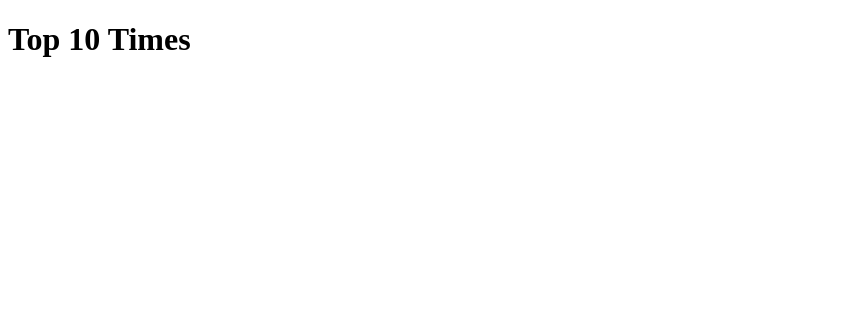
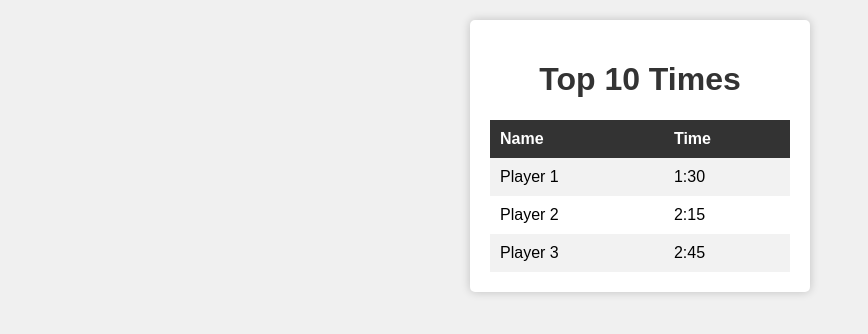
Before and after one commit to Kristofer-Robin/PicViewer, a website: page results.html in a window 1280 px wide. Shown: the whole page, without its empty margins (0-868 px from the left). Drawn offline with Linux system fonts and the light colour scheme; no server answers.

Commit message:
visual table [#186627556]

```diff
--- a/results.html
+++ b/results.html
@@ -2,6 +2,7 @@
 <html lang="en">
 <head>
   <meta charset="UTF-8">
+  <meta name="viewport" content="width=device-width, initial-scale=1.0">
   <title>Top 10 Times</title>
   <script>
 
@@ -20,12 +21,67 @@
     });
 
   </script>
+  <style>
+    body {
+      font-family: Arial, sans-serif;
+      background-color: #f0f0f0;
+    }
+    .leaderboard {
+      width: 300px;
+      margin: 20px auto;
+      background-color: #fff;
+      border-radius: 5px;
+      box-shadow: 0px 0px 10px rgba(0, 0, 0, 0.2);
+      padding: 20px;
+    }
+    h1 {
+      text-align: center;
+      color: #333;
+    }
+    table {
+      width: 100%;
+      border-collapse: collapse;
+    }
+    th, td {
+      padding: 10px;
+      text-align: left;
+    }
+    th {
+      background-color: #333;
+      color: #fff;
+    }
+    tr:nth-child(even) {
+      background-color: #f2f2f2;
+    }
+    tr:hover {
+      background-color: #ddd;
+    }
+  </style>
 </head>
 <body>
-<h1>Top 10 Times</h1>
 
-<!-- Inside results.html -->
-<div id="leaderboard"></div>
+<div class="leaderboard">
+  <h1>Top 10 Times</h1>
+  <table>
+    <tr>
+      <th>Name</th>
+      <th>Time</th>
+    </tr>
+    <tr>
+      <td>Player 1</td>
+      <td>1:30</td>
+    </tr>
+    <tr>
+      <td>Player 2</td>
+      <td>2:15</td>
+    </tr>
+    <tr>
+      <td>Player 3</td>
+      <td>2:45</td>
+    </tr>
+    <!-- Add more rows for additional leaderboard entries -->
+  </table>
+</div>
 
 <ul id="score-list">
   <!-- Scores will be added here -->
```
